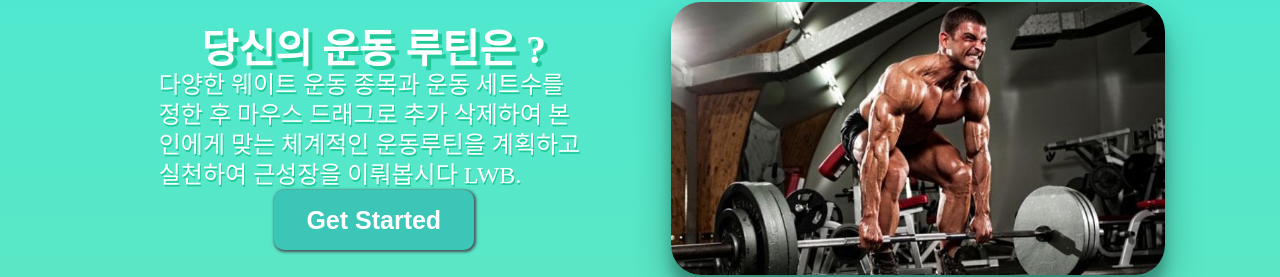
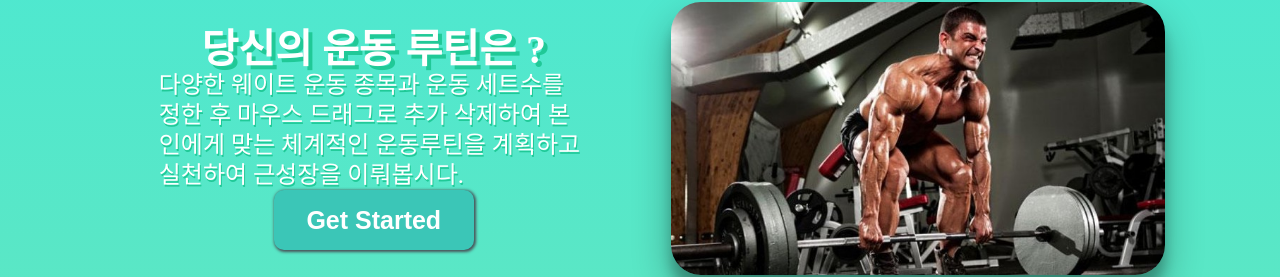
Before and after one commit to dwhddnjs/LwB_react-dnd, a React (Create React App) app: page / in a window 1280 px wide. Shown: the part 288-565 px from the top of the page. Built offline with nearby package versions, Linux system fonts and the light colour scheme.

Commit message:
changed comments

```diff
--- a/src/components/HomePage/HomePage.js
+++ b/src/components/HomePage/HomePage.js
@@ -21,12 +21,12 @@ function HomePage() {
             <p>
               다양한 웨이트 운동 종목과 운동 세트수를 정한 후 마우스 드래그로
               추가 삭제하여 본인에게 맞는 체계적인 운동루틴을 계획하고 실천하여
-              근성장을 이뤄봅시다 LWB.
+              근성장을 이뤄봅시다.
             </p>
             <button onClick={goToPlan}>Get Started</button>
           </div>
           <div className="home-right">
-            <img src={dead} alt="뭐 대충 gif" />
+            <img src={dead} alt="no img" />
           </div>
         </section>
       </body>
--- a/src/components/UI/Header.js
+++ b/src/components/UI/Header.js
@@ -10,7 +10,7 @@ function Header() {
   };
   return (
     <div className="home-header">
-      <img src={arm} alt="" />
+      <img src={arm} alt="no img" />
       <div className="home-title" onClick={goToHome}>
         LwB
       </div>
```
